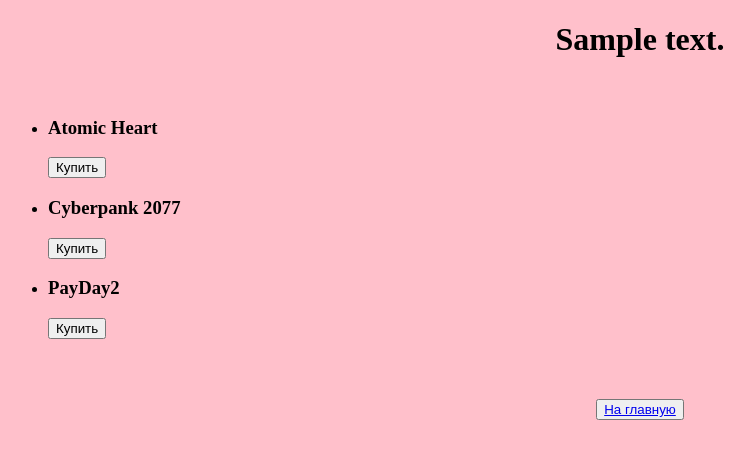
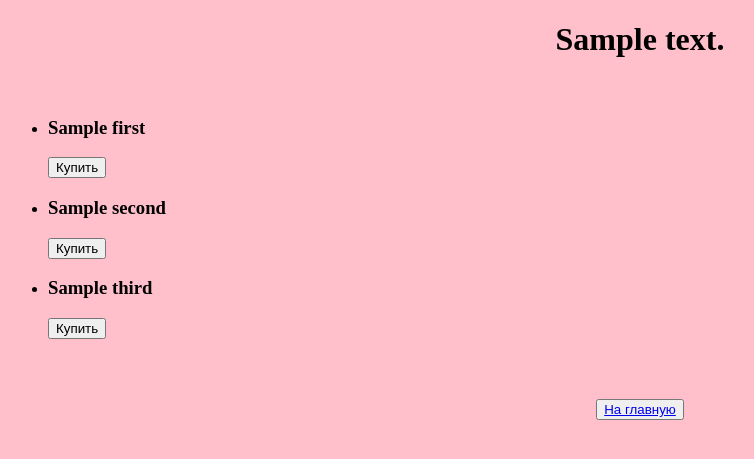
Before and after one commit to salminsimeiz/DJNGO, a Django app: template UrbanDjango/templates/third_task/games.html in a window 1280 px wide. Shown: the top 459 px of the page, without its empty margins (0-754 px from the left). Run offline with Django 5.2, Linux system fonts and the light colour scheme; the template is opened without the code that fills it: most values are stand-ins (such as "Sample title", 1, 10 or a date in 2020).

Commit message:
Add files via upload

```diff
--- a/UrbanDjango/task3/views.py
+++ b/UrbanDjango/task3/views.py
@@ -5,6 +5,7 @@
 def platform_func(request):
     title = 'Главная страница'
     text = 'Главная страница'
+
     context = {
         'title': title,
         'text': text
@@ -15,9 +16,12 @@
 def games_func(request):
     title = 'Игры'
     text = 'Игры'
+    games = {'first': 'Atomic Heart', 'second': 'Cyberpunk 2077', 'third': 'PayDay2'}
+
     context = {
         'title': title,
-        'text': text
+        'text': text,
+        'games': games
     }
     return render(request, 'third_task/games.html', context)
 
--- a/UrbanDjango/templates/third_task/games.html
+++ b/UrbanDjango/templates/third_task/games.html
@@ -10,9 +10,9 @@
     </h1>
     <br>
     <ul>
-        <li><h3>Atomic Heart</h3><button>Купить</button> </li>
-        <li><h3>Cyberpank 2077</h3><button>Купить</button></li>
-        <li><h3>PayDay2</h3><button>Купить</button></li>
+        <li><h3>{{games.first}}</h3><button>Купить</button> </li>
+        <li><h3>{{games.second}}</h3><button>Купить</button></li>
+        <li><h3>{{games.third}}</h3><button>Купить</button></li>
     </ul>
     <br>
     <h2 align="center">
```
